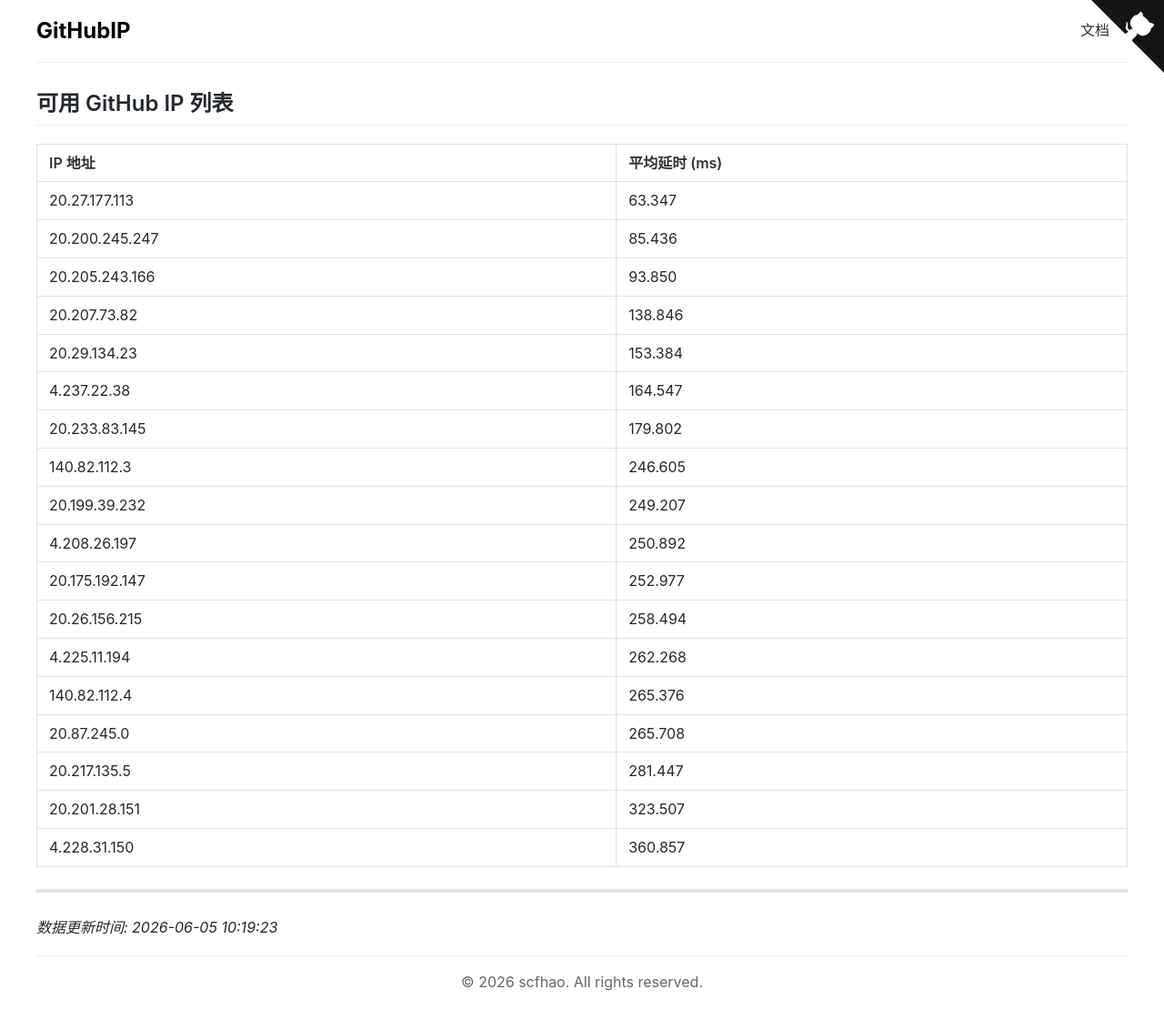
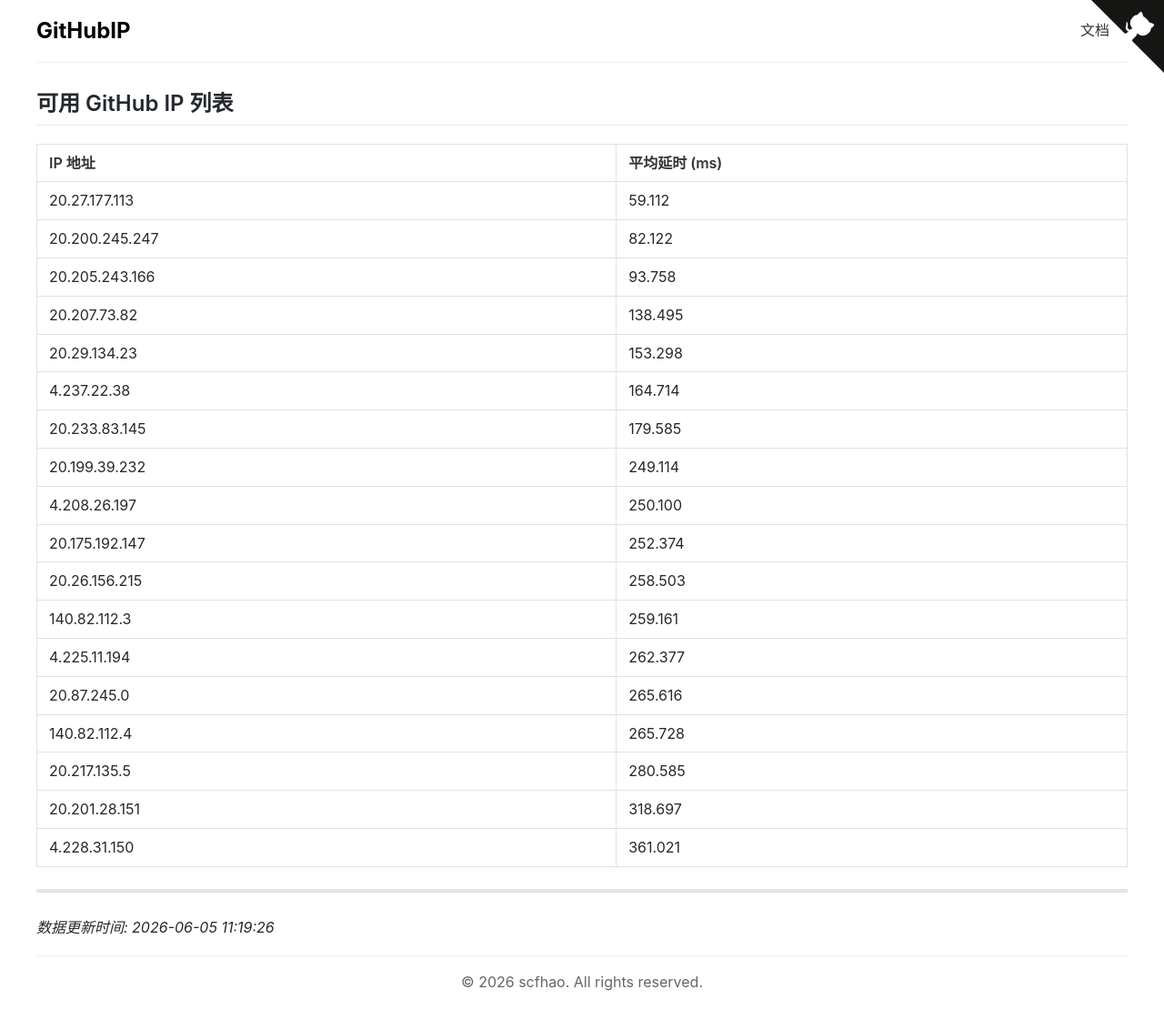
Before and after one commit to scfhao/GitHubIP, a Jekyll site: the page built from index.md, in a window 1280 px wide. Shown: the whole page at 91% size. Built offline with Jekyll 4.4.1, drawn with Linux system fonts in a browser that asks for light colours.

Commit message:
自动脚本执行 - 2026-06-05 11:19:26

```diff
--- a/index.md
+++ b/index.md
@@ -1,32 +1,32 @@
 ---
 layout: home
 title: GitHub IP 列表
-date: 2026-06-05 10:19:23
+date: 2026-06-05 11:19:26
 ---
 
 ## 可用 GitHub IP 列表
 
 | IP 地址 | 平均延时 (ms) |
 |---------|--------------|
-| 20.27.177.113 | 63.347 |
-| 20.200.245.247 | 85.436 |
-| 20.205.243.166 | 93.850 |
-| 20.207.73.82 | 138.846 |
-| 20.29.134.23 | 153.384 |
-| 4.237.22.38 | 164.547 |
-| 20.233.83.145 | 179.802 |
-| 140.82.112.3 | 246.605 |
-| 20.199.39.232 | 249.207 |
-| 4.208.26.197 | 250.892 |
-| 20.175.192.147 | 252.977 |
-| 20.26.156.215 | 258.494 |
-| 4.225.11.194 | 262.268 |
-| 140.82.112.4 | 265.376 |
-| 20.87.245.0 | 265.708 |
-| 20.217.135.5 | 281.447 |
-| 20.201.28.151 | 323.507 |
-| 4.228.31.150 | 360.857 |
+| 20.27.177.113 | 59.112 |
+| 20.200.245.247 | 82.122 |
+| 20.205.243.166 | 93.758 |
+| 20.207.73.82 | 138.495 |
+| 20.29.134.23 | 153.298 |
+| 4.237.22.38 | 164.714 |
+| 20.233.83.145 | 179.585 |
+| 20.199.39.232 | 249.114 |
+| 4.208.26.197 | 250.100 |
+| 20.175.192.147 | 252.374 |
+| 20.26.156.215 | 258.503 |
+| 140.82.112.3 | 259.161 |
+| 4.225.11.194 | 262.377 |
+| 20.87.245.0 | 265.616 |
+| 140.82.112.4 | 265.728 |
+| 20.217.135.5 | 280.585 |
+| 20.201.28.151 | 318.697 |
+| 4.228.31.150 | 361.021 |
 
 ---
 
-*数据更新时间: 2026-06-05 10:19:23*
+*数据更新时间: 2026-06-05 11:19:26*
```
